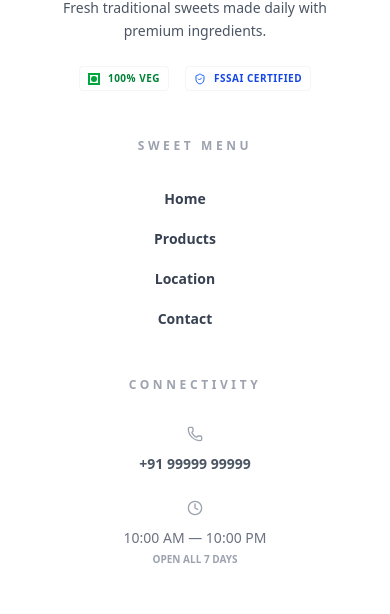
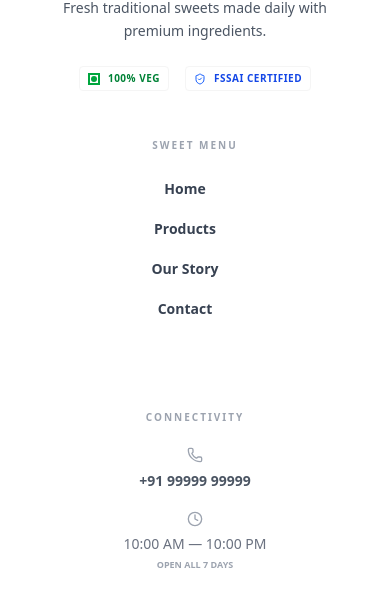
Before and after one commit to md-faizanahmad/sweets-shop, a Next.js app: page / in a window 390 px wide. Shown: the part 5153-5767 px from the top of the page. Built offline with nearby package versions, Linux system fonts and the light colour scheme.

Commit message:
feat: FooterAction.tsx

```diff
--- a/src/components/layouts/Footer/FooterLink.tsx
+++ b/src/components/layouts/Footer/FooterLink.tsx
@@ -1,36 +1,36 @@
 import Link from "next/link";
 import { Phone, Clock, ArrowRight } from "lucide-react";
-// Import the specific types from your config
 import { FooterConfig, FooterLink } from "../config/footer.config";
 
 interface FooterLinksProps {
-  links: FooterLink[]; // Fixed: This must be an array to use .map()
-  contact: FooterConfig["contact"]; // Fixed: Drilling down to the contact object type
+  links: FooterLink[];
+  contact: FooterConfig["contact"];
 }
 
 export function FooterLinks({ links, contact }: FooterLinksProps) {
   return (
     <>
+      {/* 1. SWEET MENU - Compact on Mobile */}
       <div className="text-center md:text-left">
         <h4
-          className="text-xs font-black uppercase tracking-[0.3em] mb-8"
+          className="text-[10px] md:text-xs font-black uppercase tracking-[0.2em] md:tracking-[0.3em] mb-6 md:mb-8"
           style={{ color: "var(--footer-muted)" }}
         >
           Sweet Menu
         </h4>
-        <ul className="space-y-4">
+        <ul className="space-y-3 md:space-y-4">
           {links.map((link) => (
             <li key={link.label}>
               <Link
                 href={link.href}
-                className="group inline-flex items-center gap-2 text-sm font-bold transition-all"
+                className="group inline-flex items-center gap-2 text-sm font-bold transition-all py-1 md:py-0"
                 style={{ color: "var(--footer-link)" }}
               >
                 <span className="group-hover:translate-x-1 transition-transform">
                   {link.label}
                 </span>
                 <ArrowRight
-                  className="w-3 h-3 opacity-0 group-hover:opacity-100 transition-opacity"
+                  className="w-3 h-3 opacity-0 group-hover:opacity-100 transition-all -translate-x-2 group-hover:translate-x-0"
                   style={{ color: "var(--footer-accent)" }}
                 />
               </Link>
@@ -39,39 +39,43 @@ export function FooterLinks({ links, contact }: FooterLinksProps) {
         </ul>
       </div>
 
-      <div className="text-center md:text-left">
+      {/* 2. CONNECTIVITY - Improved alignment for Mobile */}
+      <div className="text-center md:text-left mt-10 md:mt-0">
         <h4
-          className="text-xs font-black uppercase tracking-[0.3em] mb-8"
+          className="text-[10px] md:text-xs font-black uppercase tracking-[0.2em] md:tracking-[0.3em] mb-6 md:mb-8"
           style={{ color: "var(--footer-muted)" }}
         >
           Connectivity
         </h4>
-        <ul className="space-y-6">
-          <li className="flex flex-col md:flex-row items-center md:items-start gap-3">
+        <ul className="space-y-5 md:space-y-6">
+          {/* Phone Link - Larger tap area for mobile UX */}
+          <li className="flex flex-col md:flex-row items-center md:items-start gap-2 md:gap-3">
             <Phone
-              className="w-4 h-4 mt-0.5 shrink-0"
+              className="w-4 h-4 md:mt-0.5 shrink-0"
               style={{ color: "var(--footer-muted)" }}
             />
             <a
               href={`tel:${contact.phone}`}
-              className="text-sm font-bold transition-colors hover:opacity-80"
+              className="text-sm font-bold transition-colors hover:opacity-80 active:scale-95 touch-manipulation"
               style={{ color: "var(--footer-text)" }}
             >
               {contact.phone}
             </a>
           </li>
-          <li className="flex flex-col md:flex-row items-center md:items-start gap-3">
+
+          {/* Clock - Better vertical spacing on mobile */}
+          <li className="flex flex-col md:flex-row items-center md:items-start gap-2 md:gap-3">
             <Clock
-              className="w-4 h-4 mt-0.5 shrink-0"
+              className="w-4 h-4 md:mt-0.5 shrink-0"
               style={{ color: "var(--footer-muted)" }}
             />
             <div
-              className="text-sm font-medium"
+              className="text-sm font-medium leading-tight"
               style={{ color: "var(--footer-text)" }}
             >
               <p>10:00 AM — 10:00 PM</p>
               <p
-                className="text-[10px] uppercase font-bold mt-1"
+                className="text-[9px] md:text-[10px] uppercase font-bold mt-1.5"
                 style={{ color: "var(--footer-muted)" }}
               >
                 Open All 7 Days
--- a/src/components/layouts/config/footer.config.ts
+++ b/src/components/layouts/config/footer.config.ts
@@ -20,9 +20,9 @@ export const footerConfig: FooterConfig = {
 
   links: [
     { label: "Home", href: "/" },
-    { label: "Products", href: "#products" },
-    { label: "Location", href: "#location" },
-    { label: "Contact", href: "#contact" },
+    { label: "Products", href: "/allproducts" },
+    { label: "Our Story", href: "/our-story" },
+    { label: "Contact", href: "/contact" },
   ],
 
   contact: {
```
Also changed, not shown: src/components/layouts/Footer/FooterActions.tsx (added).
